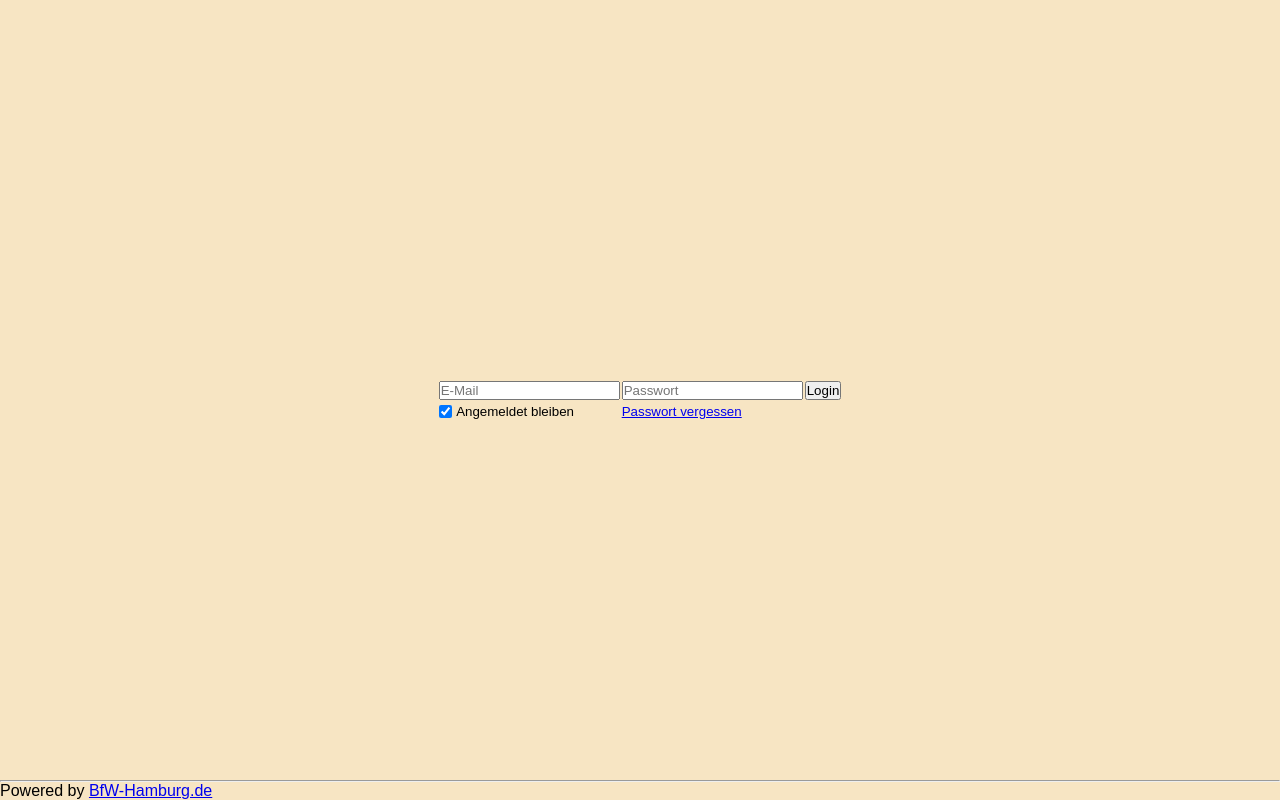
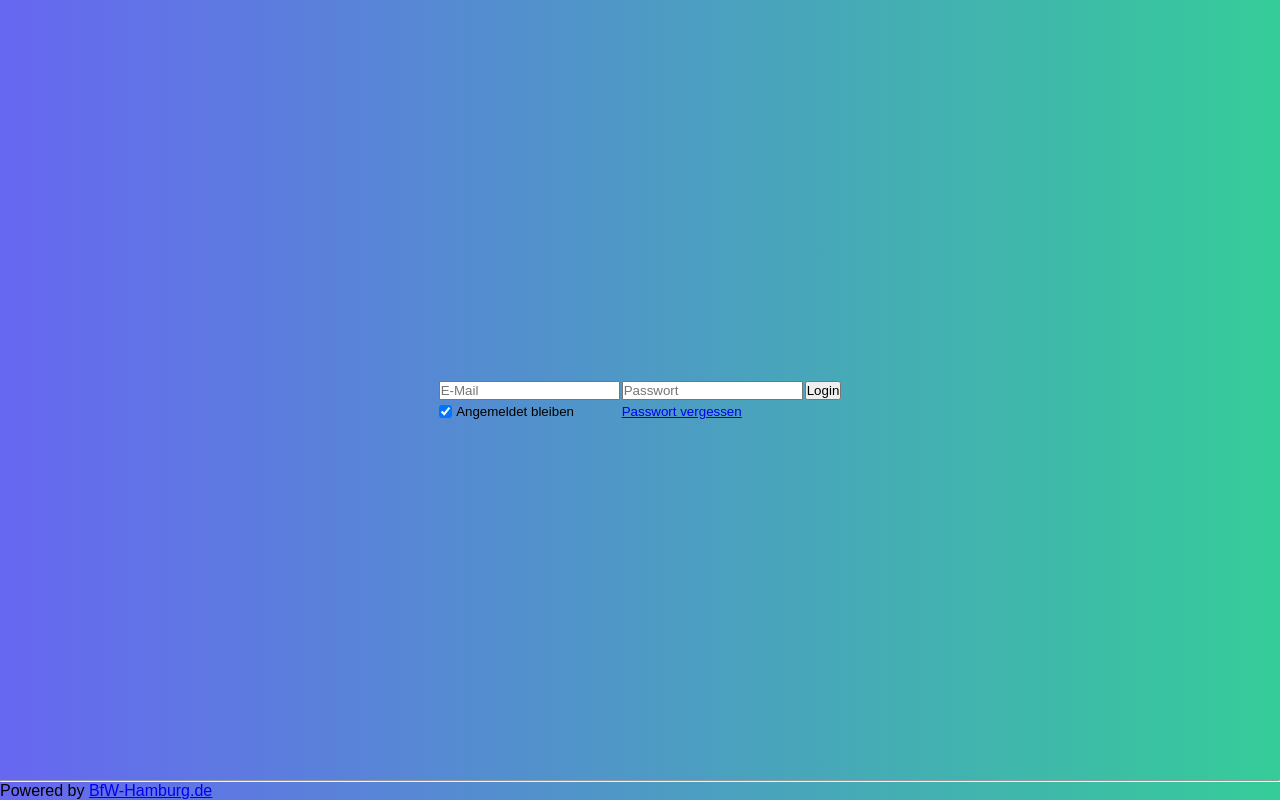
Before and after one commit to KoenigKarsten/die-goldenen-drei, a PHP site: page / in a window 1280 px wide. Run offline with PHP 8.4, Linux system fonts and the light colour scheme; some libraries are stand-ins or nearby versions.

Commit message:
background gradient
changed background gradient to right color

```diff
--- a/css/style.css
+++ b/css/style.css
@@ -7,7 +7,7 @@
 body{
 font-family: Arial, Helvetica, sans-serif;
 height: 100vh;
-background: rgb(247, 229, 195);
+background-image:linear-gradient(to right, rgb(103, 103, 241), rgb(53, 204, 153));
 display: flex;
 justify-content: center;
 align-items: center;
```
